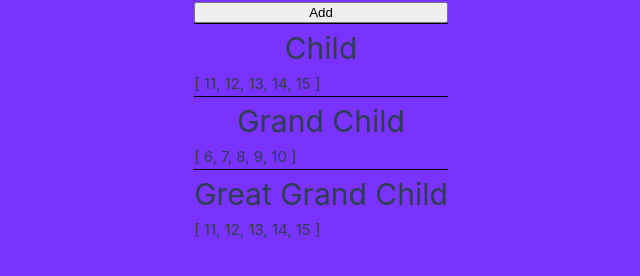
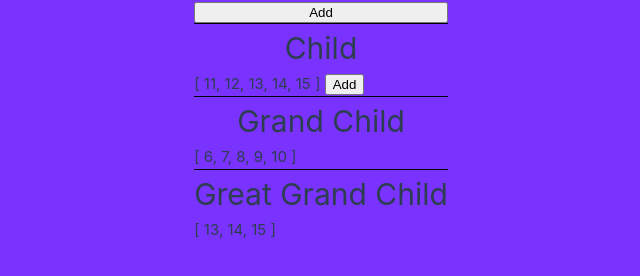
Before and after one commit to rendrazuriansyah/vue-state-management-pinia, a Vue app: page / in a window 1280 px wide. Shown: the part 314-590 px from the top of the page, without its empty margins (319-959 px from the left). Built offline with nearby package versions, Linux system fonts and the light colour scheme.

Commit message:
feat: use functions and update state in Pinia

```diff
--- a/src/components/Child.vue
+++ b/src/components/Child.vue
@@ -3,7 +3,7 @@
 import GrandChild from "./GrandChild.vue";
 import { useNumbers } from "../stores/numbers.js";
 
-const { numbers } = useNumbers();
+const { numbers, addNumber } = useNumbers();
 // const numbers = inject("numbers");
 </script>
 
@@ -11,6 +11,7 @@
 	<div>
 		<h1>Child</h1>
 		{{ numbers }}
+		<button @click="addNumber">Add</button>
 		<div class="line"></div>
 		<GrandChild />
 	</div>
--- a/src/components/GreatGrandChild.vue
+++ b/src/components/GreatGrandChild.vue
@@ -2,12 +2,12 @@
 // import { inject } from "vue";
 // const numbers = inject("numbers");
 import { useNumbers } from "../stores/numbers.js";
-const { numbers } = useNumbers();
+const { numbers, filterNumber } = useNumbers();
 </script>
 
 <template>
 	<div>
 		<h1>Great Grand Child</h1>
-		{{ numbers }}
+		{{ filterNumber(13) }}
 	</div>
 </template>
--- a/src/stores/numbers.js
+++ b/src/stores/numbers.js
@@ -4,4 +4,15 @@
 	state: () => ({
 		numbers: [11, 12, 13, 14, 15],
 	}),
+	actions: {
+		addNumber() {
+			this.numbers.push(this.numbers.length + 1);
+		},
+	},
+	getters: {
+		filterNumber: (state) => {
+			return (minNumber) =>
+				state.numbers.filter((num) => num >= minNumber);
+		},
+	},
 });
```
